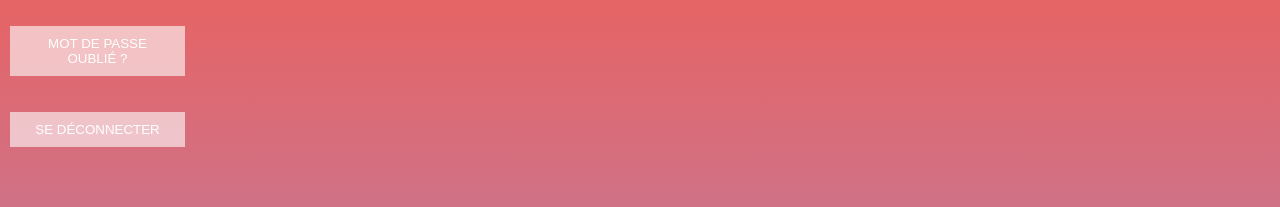
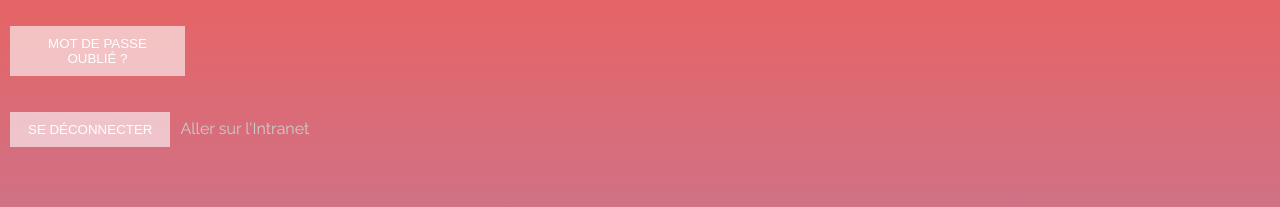
Before and after one commit to fmstheo/Angular_bapa, an Angular app: page / in a window 1280 px wide. Both pictures are taken after typing "Sample", "Sample123" into the empty fields and a click on the input "Se connecter". Shown: the top 207 px of the page. Built offline with nearby package versions, Linux system fonts and the light colour scheme.

Commit message:
Création d'un module enfant

```diff
--- a/src/app/connexion/connexion.component.html
+++ b/src/app/connexion/connexion.component.html
@@ -12,7 +12,10 @@
     <p>
         <button (click)="setMdpOublie()">Mot de passe oublié ?</button>
     </p>
-    <button *ngIf="authentification.connecte" (click)="authentification.setConnecte()">Se déconnecter</button>
+    <div *ngIf="authentification.connecte">
+        <button (click)="authentification.setConnecte()">Se déconnecter</button>
+        <a href routerLink="/intranet">Aller sur l'Intranet</a>
+    </div>
     <form *ngIf="mdpOublie">
         <label for="oublieID">Saisissez une adresse mail</label>
         <input name="oublieID" type="email" required placeholder="Saisissez votre identifiant ou votre email">
--- a/src/app/intranet/intranet.module.ts
+++ b/src/app/intranet/intranet.module.ts
@@ -2,11 +2,13 @@ import { NgModule } from '@angular/core';
 import { CommonModule } from '@angular/common';
 import { AccueilComponent } from './accueil/accueil.component';
 import { MenuComponent } from './menu/menu.component';
+import { IntranetRoutingModule } from './intranet-routing.module';
 
 @NgModule({
   declarations: [AccueilComponent, MenuComponent],
   imports: [
-    CommonModule
+    CommonModule,
+    IntranetRoutingModule
   ]
 })
 export class IntranetModule { }
```
Also changed, not shown: src/app/intranet/intranet-routing.module.ts (added, +13 -0 lines).
